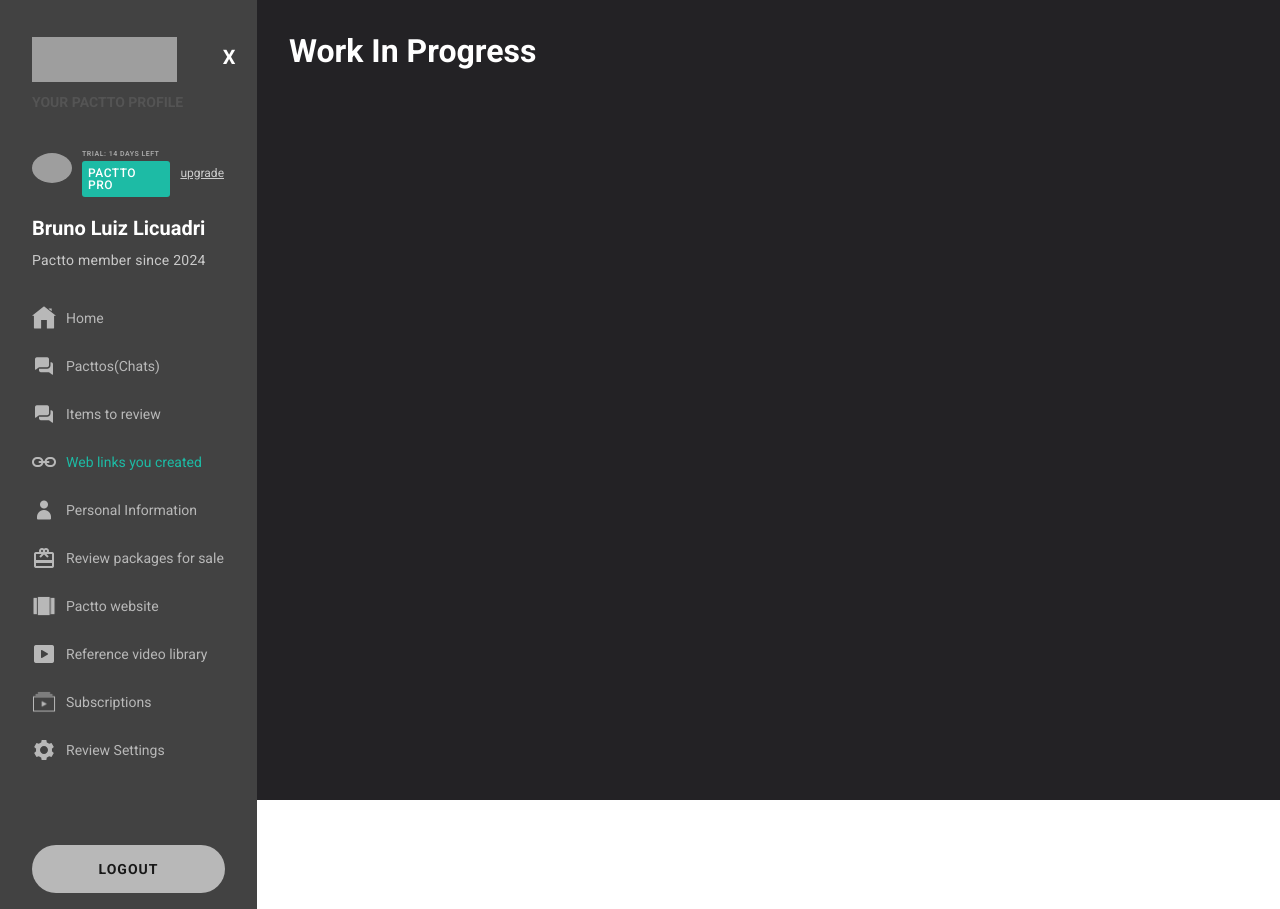
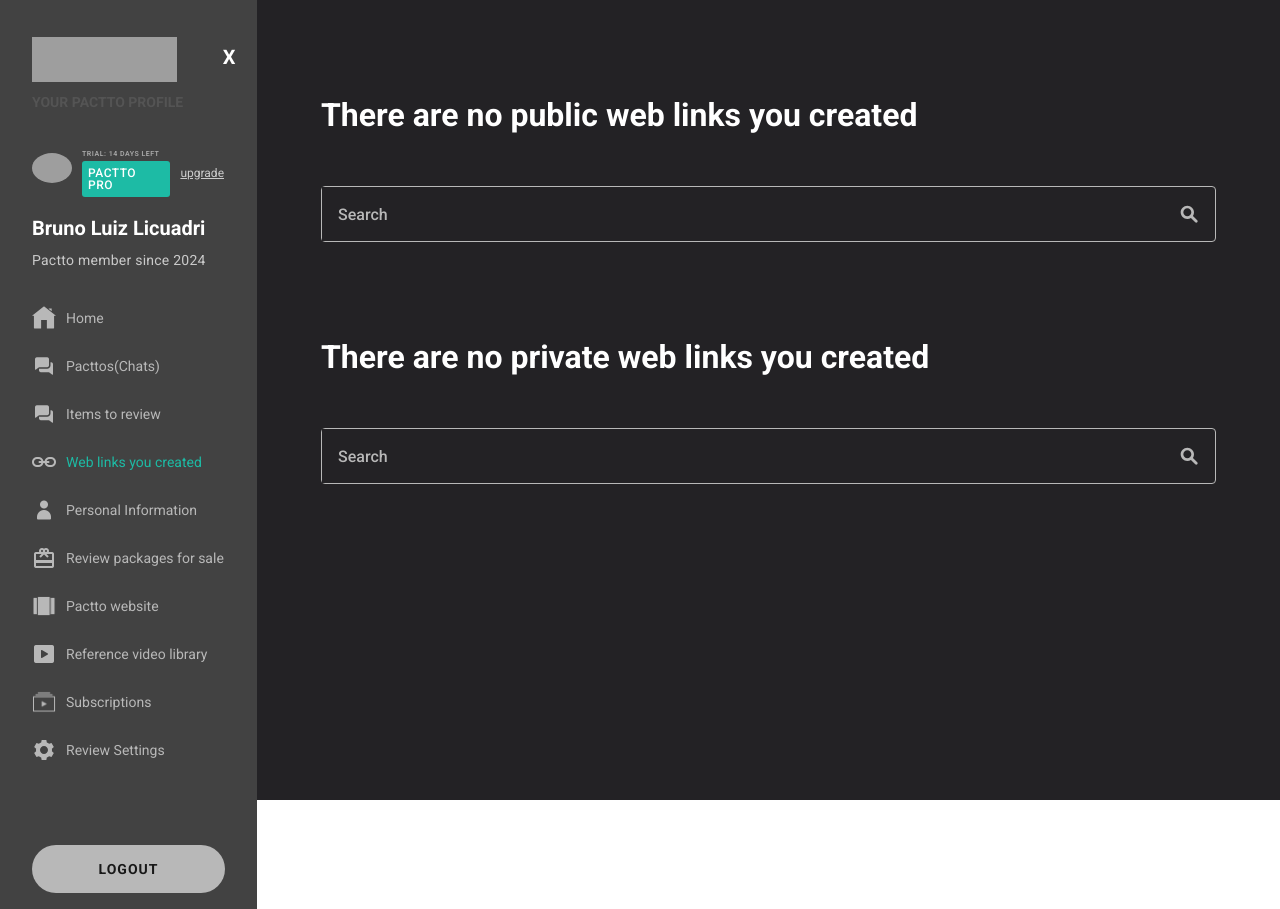
Before and after one commit to BrunoLicuadri/pactto-dashboard, a React (Vite) app: page /shared-links in a window 1280 px wide. Built offline with nearby package versions, Linux system fonts and the light colour scheme; grey boxes are pictures that could not be loaded.

Commit message:
pacttosChat + items to review + web links pages inserted

```diff
--- a/src/main.tsx
+++ b/src/main.tsx
@@ -5,6 +5,10 @@
 import Home from './routes/menu-home/home.tsx'
 import NotFound from './routes/not-found/notFound.tsx'
 import WorkInProgress from './routes/workingInProgress/workInProgress.tsx'
+import PacttosChat from './components/menuPacttosChat/pacttosChat.tsx'
+import PacttosChats from './routes/paccttosChats/pacttosChat.tsx'
+import VideosToReview from './routes/videosToReview/videosToReview.tsx'
+import WebLinksCreated from './routes/webLinksCreated/webLinksCreated.tsx'
 
 ReactDOM.createRoot(document.getElementById('root') as HTMLElement).render(
   <React.StrictMode >
@@ -13,9 +17,11 @@
         <Route path="/" element={<App />} >
           <Route index element={<Home />} />
           <Route path="home" element={<Home />} />
-          <Route path="pacttos" element={<WorkInProgress text='Work In Progress' />} />
-          <Route path="videos-to-review" element={<WorkInProgress text='Work In Progress' />} />
-          <Route path="shared-links" element={<WorkInProgress text='Work In Progress' />} />
+          <Route path="pacttos" element={<PacttosChats text='Pacttos (Chat)' />} />
+          <Route path="videos-to-review" element={<VideosToReview text='There are no review requests sent to you' />} />
+          <Route path="shared-links" element={<WebLinksCreated
+                                              text1='There are no public web links you created'
+                                              text2='There are no private web links you created'/>} />
           <Route path="personal-info" element={<WorkInProgress text='Work In Progress' />} />
           <Route path="packages" element={<WorkInProgress text='Work In Progress' />} />
           <Route path="profile" element={<WorkInProgress text='Work In Progress' />} />
--- /dev/null
+++ b/src/routes/paccttosChats/pacttosChat.css
@@ -0,0 +1,22 @@
+.container {
+    height: 100vh;
+    width: 100vw;
+    background-color: var(--main-bg);
+    color: #fff;
+    padding: 32px;
+}
+
+.searchChat-subtitle{
+    font-size: 16px;
+    padding: 32px 0;
+}
+.searchChat-container{
+    margin-top: 20px;
+    display: flex;
+    flex-direction: column;
+    align-items: center;
+}
+
+.searchChat-container p{
+    margin-bottom: 10px;
+}
--- /dev/null
+++ b/src/routes/paccttosChats/pacttosChat.tsx
@@ -0,0 +1,27 @@
+import SearchInput from '../../components/searchImput/searchInput';
+import './pacttosChat.css'
+
+type Props = {
+    text: string;
+}
+
+export default function PacttosChats({ text }: Props) {
+
+    return (
+        <>
+            <div className='container'>
+                <div className='searchChat-subtitle'>
+                    <h1>{text}</h1>
+                </div>
+
+                <div className='searchChat-container'>
+                    <p>No Pacttos found</p>
+                    <SearchInput />
+                </div>
+            </div>
+
+
+        </>
+
+    );
+}
--- /dev/null
+++ b/src/routes/videosToReview/videosToReview.css
@@ -0,0 +1,18 @@
+.container {
+    height: 100vh;
+    width: 100vw;
+    background-color: var(--main-bg);
+    color: #fff;
+    padding: 32px;
+}
+
+.searchChat-subtitle{
+    font-size: 16px;
+    padding: 32px 0;
+}
+.searchChat-container{
+    margin-top: 20px;
+    display: flex;
+    flex-direction: column;
+    align-items: center;
+}
--- /dev/null
+++ b/src/routes/videosToReview/videosToReview.tsx
@@ -0,0 +1,26 @@
+import SearchInput from '../../components/searchImput/searchInput';
+import './videosToReview.css'
+
+type Props = {
+    text: string;
+}
+
+export default function VideosToReview({ text }: Props) {
+
+    return (
+        <>
+            <div className='container'>
+                <div className='searchChat-subtitle'>
+                    <h1>{text}</h1>
+                </div>
+
+                <div className='searchChat-container'>
+                    <SearchInput />
+                </div>
+            </div>
+
+
+        </>
+
+    );
+}
--- /dev/null
+++ b/src/routes/webLinksCreated/webLinksCreated.css
@@ -0,0 +1,28 @@
+.container {
+    height: 100vh;
+    width: 100vw;
+    background-color: var(--main-bg);
+    color: #fff;
+    padding: 32px;
+}
+
+.inner-Container{
+    width: 100%;
+    max-width: 100%;
+    margin: 0;
+    padding: 32px;
+    font-size: 16px;
+    height: 253px;
+    height: fit-content;
+}
+
+.searchChat-subtitle{
+    font-size: 16px;
+    padding: 32px 0;
+}
+.searchChat-container{
+    margin-top: 20px;
+    display: flex;
+    flex-direction: column;
+    align-items: center;
+}
--- /dev/null
+++ b/src/routes/webLinksCreated/webLinksCreated.tsx
@@ -0,0 +1,39 @@
+import SearchInput from '../../components/searchImput/searchInput';
+import './webLinksCreated.css'
+
+type Props = {
+    text1: string;
+    text2: string;
+}
+
+export default function WebLinksCreated({ text1, text2 }: Props) {
+
+    return (
+        <>
+            <div className='container'>
+                <div className='inner-Container'>
+                    <div className='searchChat-subtitle'>
+                        <h1>{text1}</h1>
+                    </div>
+
+                    <div className='searchChat-container'>
+                        <SearchInput />
+                    </div>
+                </div>
+                <div className='inner-Container'>
+                    <div className='searchChat-subtitle'>
+                        <h1>{text2}</h1>
+                    </div>
+
+                    <div className='searchChat-container'>
+                        <SearchInput />
+                    </div>
+                </div>
+
+            </div>
+
+
+        </>
+
+    );
+}
```
